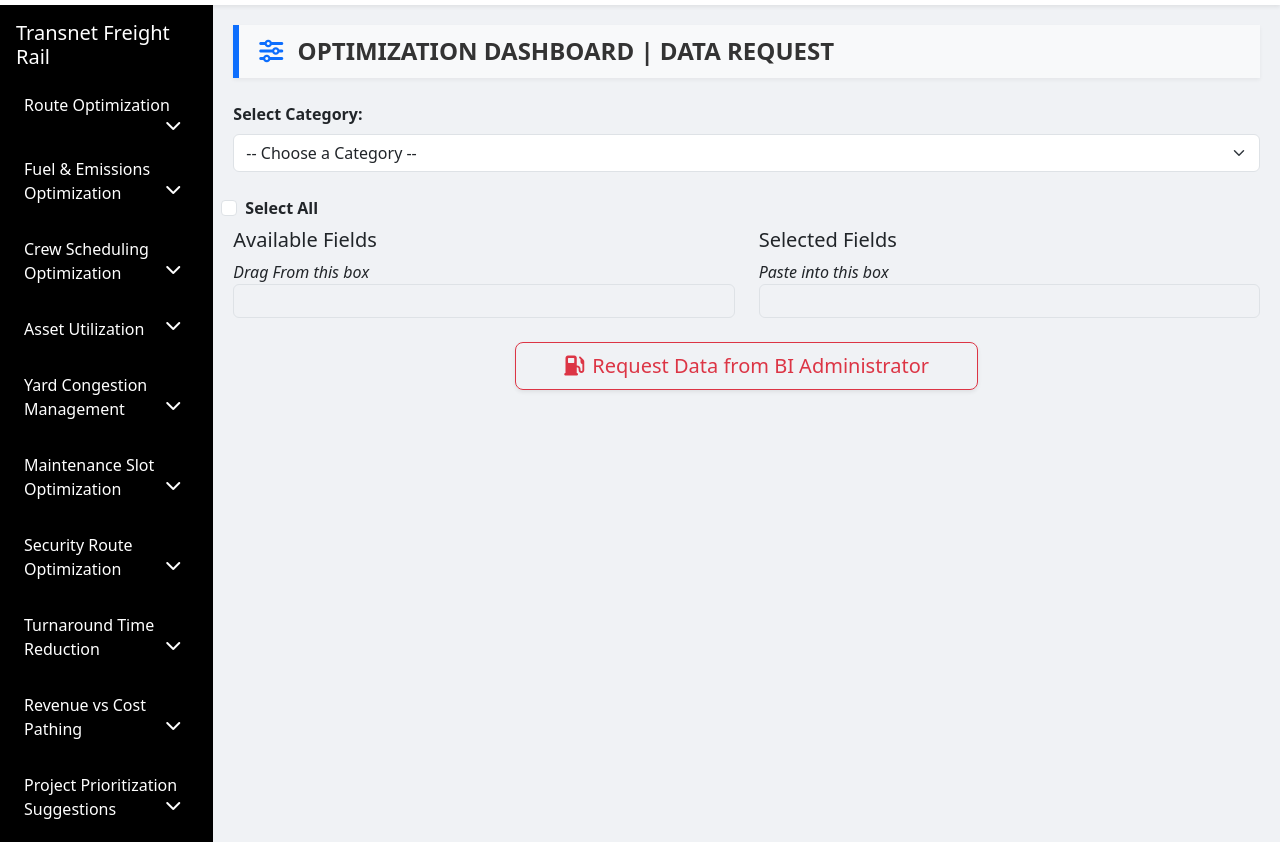
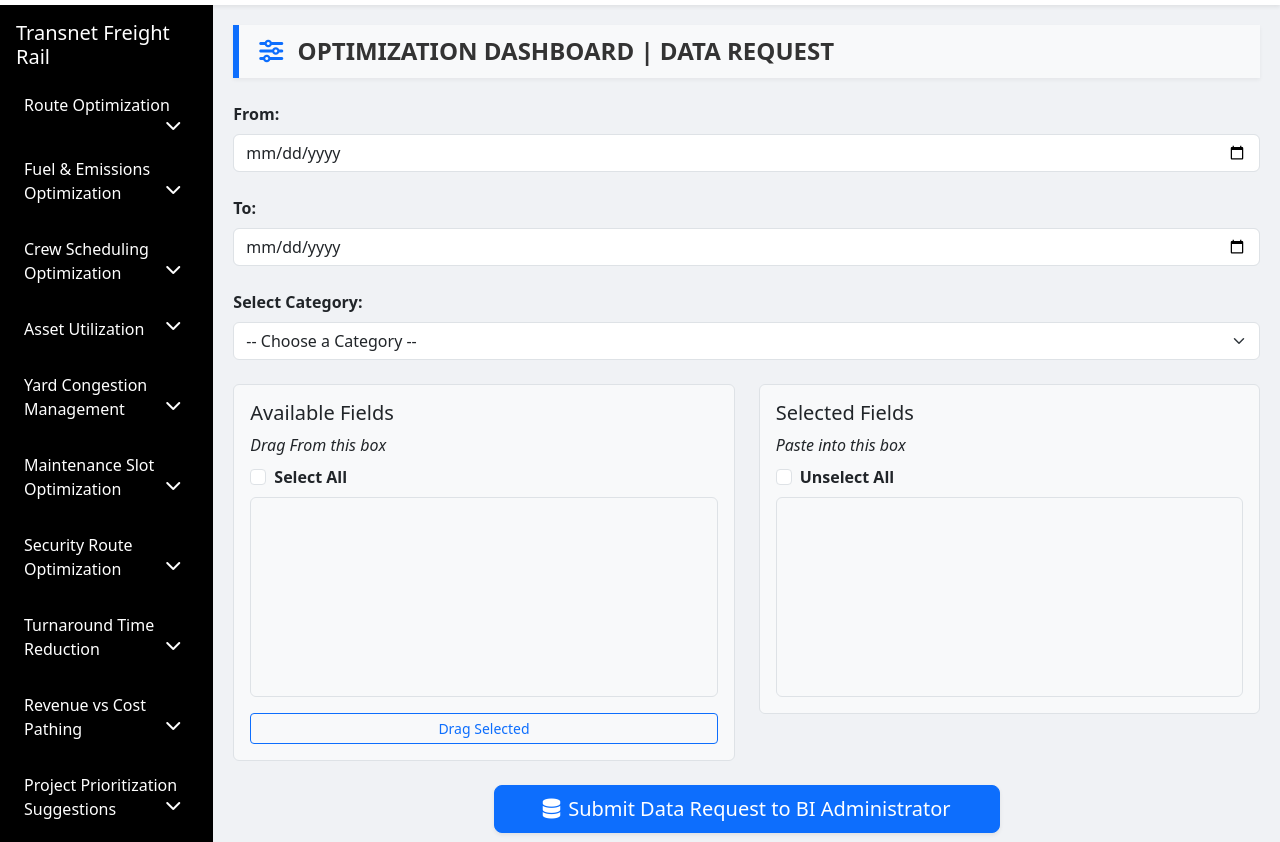
Before and after one commit to Jbs-prod-acc/Transnet_Optimizer, a plain HTML site: page DataRequest.html in a window 1280 px wide. Shown: the part 71-913 px from the top of the page. Drawn offline with nearby package versions, Linux system fonts and the light colour scheme.

Commit message:
Optimizer completed for the demo

```diff
--- a/DataRequest.html
+++ b/DataRequest.html
@@ -253,6 +253,17 @@
           <i class="fas fa-sliders-h me-2 text-primary"></i> OPTIMIZATION DASHBOARD | DATA REQUEST
         </h3>
 
+        <div class="mb-4">
+          <label for="fromDate" class="form-label fw-bold">From:</label>
+          <input type="date" id="fromDate" name="fromDate" class="form-control">
+        </div>
+
+        <div class="mb-4">
+          <label for="toDate" class="form-label fw-bold">To:</label>
+          <input type="date" id="toDate" name="toDate" class="form-control">
+        </div>
+
+
 
         <!-- Category Selection Dropdown -->
         <div class="mb-4">
@@ -267,42 +278,52 @@
         </div>
 
         <!-- Input Fields Container -->
-        <div class="row">
+        <div class="row align-items-start">
+          <!-- Available Fields -->
+          <div class="col-md-6">
+            <div class="border rounded p-3 bg-light d-flex flex-column h-100">
+              <h5>Available Fields</h5>
+              <em class="mb-2">Drag From this box</em>
+
               <div class="form-check mb-2">
                 <input class="form-check-input" type="checkbox" id="selectAllCheckbox" onchange="toggleSelectAll(this)">
-            <label class="form-check-label fw-bold" for="selectAllCheckbox">
-              Select All
-            </label>
+                <label class="form-check-label fw-bold" for="selectAllCheckbox">Select All</label>
               </div>
 
-          <!-- Available Fields -->
-          <div class="col-md-6">
-            <h5>Available Fields</h5>
-            <em>Drag From this box</em>
-            <ul id="availableFields" class="list-group min-vh-50 border p-3" ondragover="allowDrop(event)"
-              ondrop="drop(event, 'availableFields')">
-              <!-- Dynamically populated -->
+              <ul id="availableFields" class="list-group flex-grow-1 mb-3 border" style="min-height: 200px;" ondragover="allowDrop(event)" ondrop="drop(event, 'availableFields')">
+                <!-- Populated dynamically -->
               </ul>
+
+              <button class="btn btn-sm btn-outline-primary mt-auto" onclick="dragSelected()">Drag Selected</button>
+            </div>
           </div>
 
           <!-- Selected Fields -->
           <div class="col-md-6">
+            <div class="border rounded p-3 bg-light d-flex flex-column h-100">
               <h5>Selected Fields</h5>
-            <em>Paste into this box</em>
-            <ul id="selectedFields" class="list-group min-vh-50 border p-3" ondragover="allowDrop(event)"
-              ondrop="drop(event, 'selectedFields')">
+              <em class="mb-2">Paste into this box</em>
+              <div class="form-check mb-2">
+                <input class="form-check-input" type="checkbox" id="unselectAllCheckbox" onchange="unselectAll(this)">
+
+                <label class="form-check-label fw-bold" for="selectAllCheckbox">Unselect All</label>
+              </div>
+              <ul id="selectedFields" class="list-group flex-grow-1 border" style="min-height: 200px;" ondragover="allowDrop(event)" ondrop="drop(event, 'selectedFields')">
                 <!-- User-selected fields will appear here -->
               </ul>
             </div>
           </div>
+        </div>
+
+
 
             <!-- Optimization Button -->
             <div class="text-center mt-4 mb-5">
-              <button class="btn btn-lg btn-outline-danger px-5 py-2 shadow-sm" type="button"
-                onclick="runFuelOptimization()">
-                <i class="fas fa-gas-pump me-2"></i>Request Data from BI Administrator
+              <button class="btn btn-lg btn-primary px-5 py-2 shadow-sm" type="button">
+                <i class="fas fa-database me-2"></i>Submit Data Request to BI Administrator
               </button>
             </div>
+
 
 
 
@@ -319,101 +340,68 @@
   <script src="https://cdn.jsdelivr.net/npm/chart.js"></script>
   <script src="https://cdn.jsdelivr.net/npm/chart.js"></script>
   <script src="https://cdn.jsdelivr.net/npm/bootstrap@5.3.0/dist/js/bootstrap.bundle.min.js"></script>
+<!-- ✅ FIXED VERSION -->
 <script>
-    // Define fields for each category
   const categoryFields = {
-      routeOpt: ['Start Point',
-        'Destination',
-        'Corridor Capacity',
-        'Congestion Level',
-        'Route Length',
-        'Track Condition',
-        'Speed Limit',
-        'Clearance Restrictions',
-        'Locomotive Availability',
-        'Wagon Type Availability',
-        'Shunting Locomotive',
-        'Crew Availability',
-        'Fuel Efficiency',
-        'Refueling Station Access',
-        'Estimated Travel Time',
-        'Dwel Time Per Yard',
-        'Expected Turnaround Time',
-        'Historical Delay Probability',
-        'Load Type',
-        'Total load Tons',
-        'Axle Load Limits',
-        'Wagon utilization',
-        'Client Delievry Window',
-        'Weather Impact Forecast',
+    routeOpt: [
+      'Start Point', 'Destination', 'Corridor Capacity', 'Congestion Level',
+      'Route Length', 'Track Condition', 'Speed Limit', 'Clearance Restrictions',
+      'Locomotive Availability', 'Wagon Type Availability', 'Shunting Locomotive',
+      'Crew Availability', 'Fuel Efficiency', 'Refueling Station Access',
+      'Estimated Travel Time', 'Dwel Time Per Yard', 'Expected Turnaround Time',
+      'Historical Delay Probability', 'Load Type', 'Total load Tons', 'Axle Load Limits',
+      'Wagon utilization', 'Client Delievry Window', 'Weather Impact Forecast'
     ],
-      cargoDist: ['Cargo Type',
-      'Cargo Volume',
-      'Cargo Weight',
-      'Special Handling Requirements',
-      'Preffered Route Corridor',
-      'Transhipment Required',
-      'Delievry Node',
-      'Receiving Facility',
-      'Daily Demands',
-      'Demand Peak Hours',
-      'Wagon Availability',
-      'Crane/Loader Units available',
-      'Manpower Allocation',
-      'Weather Delay Risk'
-
-
-
+    cargoDist: [
+      'Cargo Type', 'Cargo Volume', 'Cargo Weight', 'Special Handling Requirements',
+      'Preffered Route Corridor', 'Transhipment Required', 'Delievry Node', 'Receiving Facility',
+      'Daily Demands', 'Demand Peak Hours', 'Wagon Availability', 'Crane/Loader Units available',
+      'Manpower Allocation', 'Weather Delay Risk'
     ],
     fuelWaste: [
-      'Daily Fuel Consumption',
-      'Fuel Cost Per litre',
-      'Average load Per Trip',
-      'Fuel Efficiency',
-      'Shunting Time Fuel Use',
-      'Fuel Type',
-      'CO2 Emmision Per Trip',
-      'NO2 Emmission pmm',
-      'Idle Time Emmision',
-      'Emmision Compliance',
+      'Daily Fuel Consumption', 'Fuel Cost Per litre', 'Average load Per Trip',
+      'Fuel Efficiency', 'Shunting Time Fuel Use', 'Fuel Type', 'CO2 Emmision Per Trip',
+      'NO2 Emmission pmm', 'Idle Time Emmision', 'Emmision Compliance',
       'Emmision Monitoring Technology Used'
     ],
     fuelCargo: [
-        'Fuel Consumed (Litres)',
-      'Distance Travelled',
-      'Average Speed',
-      'Engine Type',
-      'Co2 Emitted (grams)',
-      'NO2 Emitted (grams)',
-      'Particular Matter',
-      'Emission Standard'
+      'Fuel Consumed (Litres)', 'Distance Travelled', 'Average Speed',
+      'Engine Type', 'Co2 Emitted (grams)', 'NO2 Emitted (grams)',
+      'Particular Matter', 'Emission Standard'
     ]
   };
 
-    // Populate available fields based on selected category
   document.getElementById('categorySelect').addEventListener('change', function () {
     const selectedCategory = this.value;
     const availableFields = document.getElementById('availableFields');
     const selectedFields = document.getElementById('selectedFields');
 
-      // Clear existing fields
     availableFields.innerHTML = '';
     selectedFields.innerHTML = '';
 
     if (categoryFields[selectedCategory]) {
-        categoryFields[selectedCategory].forEach(field => {
+      categoryFields[selectedCategory].forEach((field, index) => {
         const listItem = document.createElement('li');
-          listItem.textContent = field;
-          listItem.className = 'list-group-item';
+        listItem.className = 'list-group-item d-flex justify-content-between align-items-center';
+        listItem.id = `field-${field.replace(/\s+/g, '-')}-${index}`;
         listItem.draggable = true;
-          listItem.id = `field-${field.replace(/\s+/g, '-')}`;
         listItem.addEventListener('dragstart', drag);
+
+        const labelSpan = document.createElement('span');
+        labelSpan.textContent = field;
+
+        const checkbox = document.createElement('input');
+        checkbox.type = 'checkbox';
+        checkbox.className = 'form-check-input ms-2';
+        checkbox.dataset.fieldName = field;
+
+        listItem.appendChild(labelSpan);
+        listItem.appendChild(checkbox);
         availableFields.appendChild(listItem);
       });
     }
   });
 
-    // Drag and Drop Functions
   function allowDrop(ev) {
     ev.preventDefault();
   }
@@ -428,14 +416,57 @@
     const draggedElement = document.getElementById(data);
     const targetList = document.getElementById(targetId);
 
-      // Prevent duplicate entries
-      if (!Array.from(targetList.children).some(item => item.id === data)) {
+    if (!Array.from(targetList.children).some(item => item.textContent.trim() === draggedElement.textContent.trim())) {
       const clonedElement = draggedElement.cloneNode(true);
+      const checkbox = clonedElement.querySelector('input[type="checkbox"]');
+      if (checkbox) checkbox.remove();
       clonedElement.addEventListener('dragstart', drag);
       targetList.appendChild(clonedElement);
     }
   }
+
+  function toggleSelectAll(checkbox) {
+    const allCheckboxes = document.querySelectorAll('#availableFields input[type="checkbox"]');
+    allCheckboxes.forEach(cb => {
+      cb.checked = checkbox.checked;
+    });
+  }
+  function unselectAll(checkbox) {
+  const selectedFields = document.getElementById('selectedFields');
+  if (checkbox.checked) {
+    selectedFields.innerHTML = ''; // Clear all selected items
+    checkbox.checked = false; // Immediately uncheck to avoid confusion
+  }
+}
+
+
+  function dragSelected() {
+    const checkboxes = document.querySelectorAll('#availableFields input[type="checkbox"]:checked');
+    const selectedFields = document.getElementById('selectedFields');
+
+    checkboxes.forEach(cb => {
+      const fieldName = cb.dataset.fieldName;
+      const originalLi = cb.closest('li');
+
+      if (!originalLi || !fieldName) return;
+
+      const exists = Array.from(selectedFields.children).some(el =>
+        el.textContent.trim().startsWith(fieldName)
+      );
+
+      if (!exists) {
+        const cloned = originalLi.cloneNode(true);
+        const checkbox = cloned.querySelector('input[type="checkbox"]');
+        if (checkbox) checkbox.remove();
+        cloned.id = `${originalLi.id}-cloned-${Date.now()}`;
+        cloned.addEventListener('dragstart', drag);
+        selectedFields.appendChild(cloned);
+      }
+    });
+  }
 </script>
+
+
 
 
 
```
Lines whose indentation alone changed are shown as unchanged.
